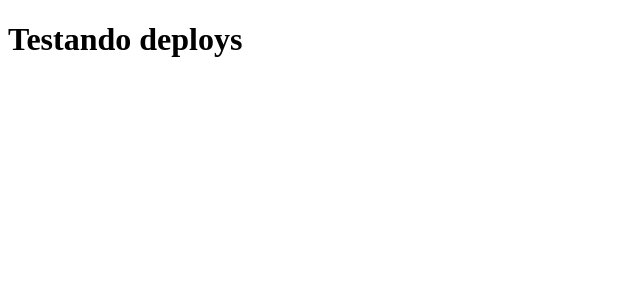
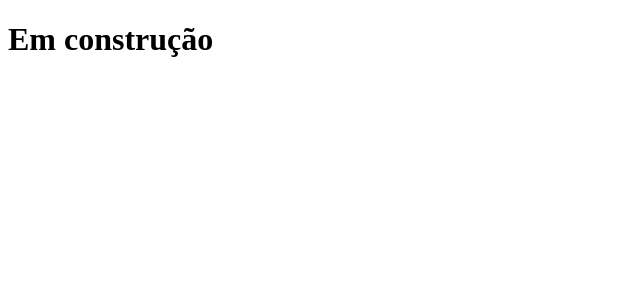
Before and after one commit to dev-masson/clone-tabnews, a Next.js app: page / in a window 1280 px wide. Shown: the top 300 px of the page, without its empty margins (0-640 px from the left). Built offline with nearby package versions, Linux system fonts and the light colour scheme.

Commit message:
Change main page status

```diff
--- a/pages/index.js
+++ b/pages/index.js
@@ -1,5 +1,5 @@
 function Home() {
-  return <h1>Testando deploys</h1>;
+  return <h1>Em construção</h1>;
 }
 
 export default Home;
```
Also changed, not shown: 1 other file (tests, documents, lock files or other folders).
